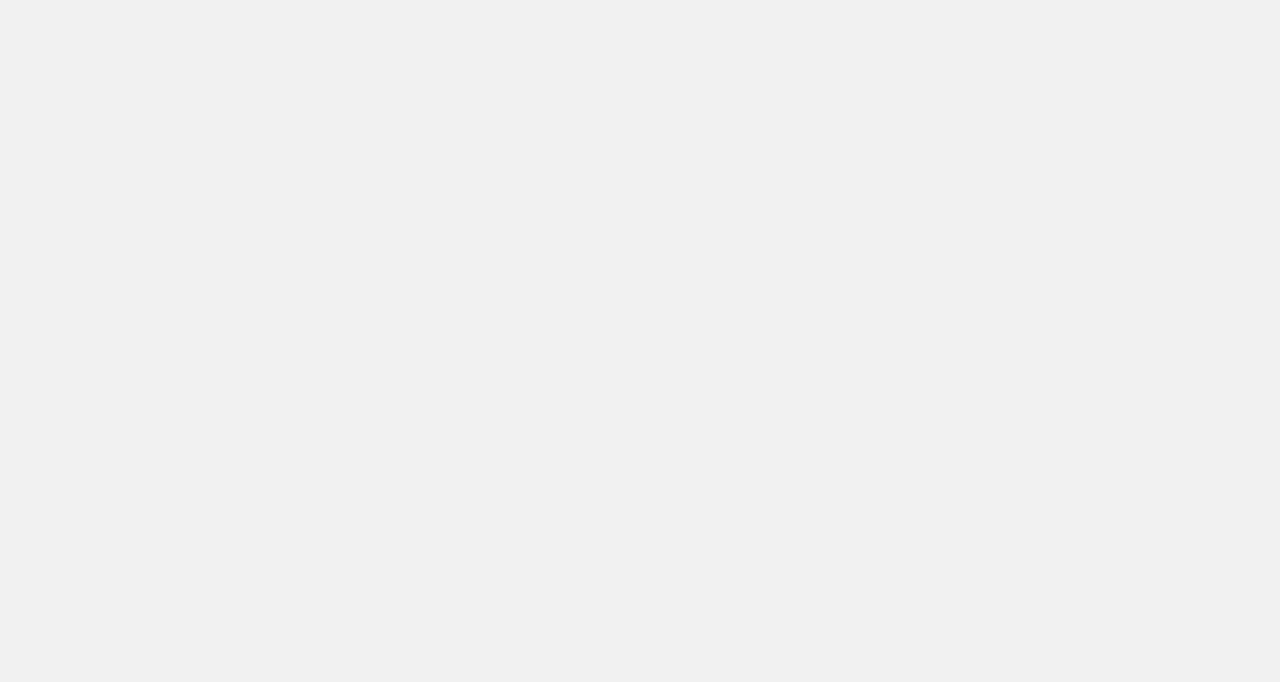
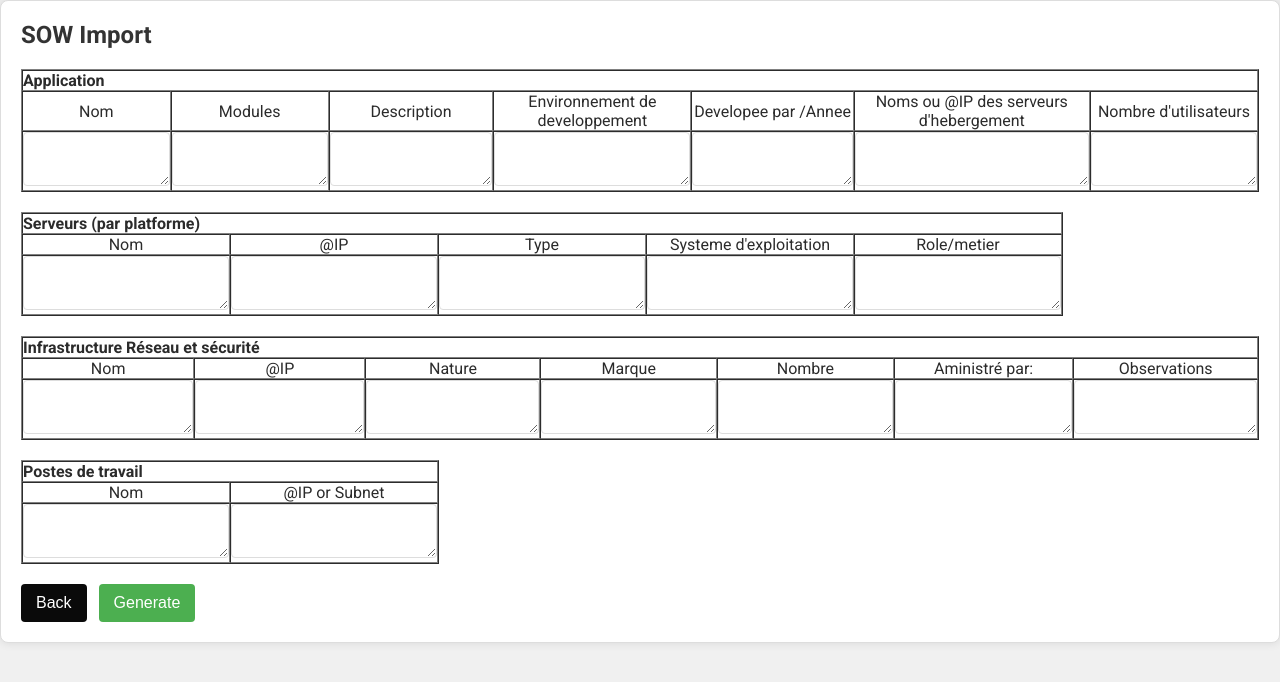
Before and after one commit to HosniHazem/SecurityReportGenerator, a React (Create React App) app in the folder frontend/: page /sow/1 in a window 1280 px wide. Before the commit this address had no page. Shown: the top 682 px of the page. Built offline with nearby package versions, Linux system fonts and the light colour scheme; a web font is replaced by a local one.

Commit message:
Last implementation of Sow

```diff
--- a/frontend/src/App.js
+++ b/frontend/src/App.js
@@ -27,7 +27,7 @@ function App() {
                 <Route path='/newcustomer' element={<AddCustomer />} />
                 <Route path='/newproject' element={<AddProject />} />
                 <Route path='/import' element={<Nessus />} />
-                <Route path='/sow' element={<Sow />} />
+                <Route path='/sow/:id' element={<Sow />} />
             </Routes>
         </BrowserRouter>
     );
--- a/frontend/src/dashboard/Dashboard.jsx
+++ b/frontend/src/dashboard/Dashboard.jsx
@@ -32,7 +32,8 @@ const Dashboard = () => {
     const [exporting, setExporting] = useState(false); // Add loading state
     const [downloading, setDownloading] = useState(false);
     const {open, setOpen} = useDialogState();
-    const [selectedIp, setSelectedIp] = useState('');
+    const selected = sessionStorage.getItem('selectedIp');
+    const [selectedIp, setSelectedIp] = useState(selected);
     const theme = useTheme();
     const fullScreen = useMediaQuery(theme.breakpoints.down('md'));
 
@@ -75,7 +76,7 @@ const Dashboard = () => {
       {
         field: "Import",
         headerName: "Import",
-        width: 100,
+        width: 130,
         renderCell: (params) => {
           const id=params.row.id;
           const name=params.row.Nom;
@@ -84,6 +85,9 @@ const Dashboard = () => {
 
                 <div className="Pick"  onClick={(e) => Popup(name,id,e)}>Import</div>
 
+                <Link to={`/sow/${id}`} style={{ textDecoration: "none" }}>
+                <div className="Pick2" >Sow</div>
+          </Link>
 
               </div>
           );
--- a/frontend/src/dashboard/datatable.scss
+++ b/frontend/src/dashboard/datatable.scss
@@ -108,6 +108,13 @@
         border: 1px dotted rgb(236, 116, 12);
         cursor: pointer;
       }
+      .Pick2 {
+        padding: 2px 5px;
+        border-radius: 5px;
+        color: rgb(176, 12, 236);
+        border: 1px dotted rgb(176, 12, 236);
+        cursor: pointer;
+      }
 
       .deleteButton {
         padding: 2px 5px;
--- a/frontend/src/pages/SOW.css
+++ b/frontend/src/pages/SOW.css
@@ -67,3 +67,18 @@
   .button2:hover {
     background-color: #0888f0;
   }
+
+  .button3 {
+    background-color: #0a0a0a;
+    color: #fff;
+    padding: 10px 15px;
+    font-size: 16px;
+    border: none;
+    border-radius: 4px;
+    cursor: pointer;
+    transition: background-color 0.3s;
+  }
+
+  .button3:hover {
+    background-color: #0a0a0a;
+  }
--- a/frontend/src/pages/Sow.jsx
+++ b/frontend/src/pages/Sow.jsx
@@ -1,8 +1,9 @@
 import React, { useState } from 'react';
 import './SOW.css'; // Import your CSS file for styling
-import ipAddress from 'ip-address';
 import swal from 'sweetalert';
 import axios from 'axios';
+import { useParams , Link } from 'react-router-dom';
+
 
 function SOW() {
   const [serveur, setServeur] = useState([]);
@@ -14,12 +15,13 @@ function SOW() {
   const [pcInput, setPCInput] = useState(null);
   const [appsInput, setAppsInput] = useState(null);
   const [Button, setButton] = useState(null);
+
   const tableCellStyle = {
     textAlign: 'center',
     verticalAlign: 'middle',
   };
+  const { id } = useParams();
 
-  const project_id = sessionStorage.getItem('project_id');
   const generateJSON = () => {
     const generateObjects = (content) => {
         const fields = Object.keys(content);
@@ -127,7 +129,7 @@ const imported = () => {
     parsedData.apps = appsInput;
     parsedData.pc = pcInput;
     parsedData.rs = r_sInput;
-    parsedData.project_id = project_id;
+    parsedData.project_id = id;
 console.log(parsedData);
   axios.post('http://webapp.smartskills.tn:8002/api/Sow/import',parsedData)
   .then((response) => {
@@ -367,7 +369,9 @@ console.log(parsedData);
             </tr>
         </table>
       </div>
-
+      <Link to={`/`} style={{ textDecoration: "none" }}>
+      <button className='button3'>Back</button>
+          </Link>
 
       <button  onClick={generateJSON}>Generate</button>
 
```
Also changed, not shown: 1 other file (tests, documents, lock files or other folders).
